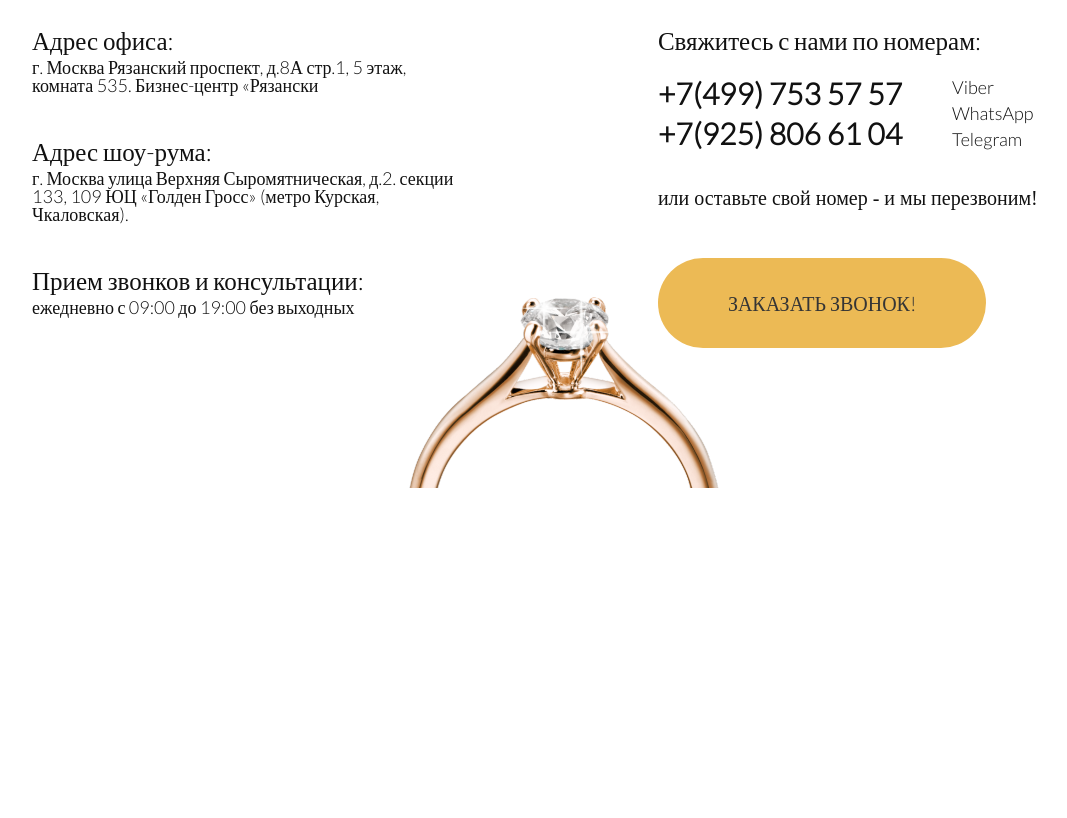
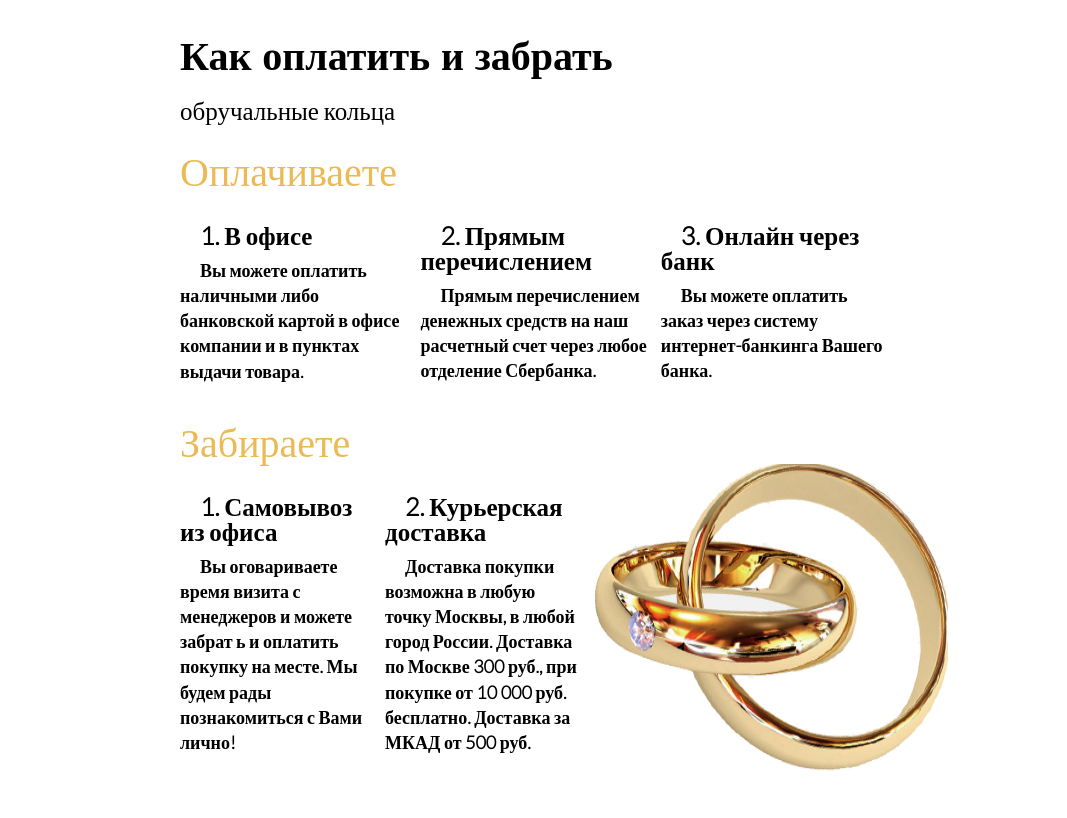
Before and after one commit to exymax/RingsGray, a plain HTML site: page index.html in a window 1280 px wide. Shown: the part 2582-3400 px from the top of the page, without its empty margins (76-1143 px from the left). Before the commit the page ends 3070 px from the top, so only its background shows below. Drawn offline with Linux system fonts and the light colour scheme.

Commit message:
Add faq section

```diff
--- a/index.html
+++ b/index.html
@@ -42,21 +42,11 @@
     </header>
     <section class="sale-section">
         <div class="sale-section__inner-container">
-            <!--<div class="sale-section__lines-container sale-section__lines-container&#45;&#45;left">-->
-                <!--<div class="sale-section__line"></div>-->
-                <!--<div class="sale-section__line"></div>-->
-                <!--<div class="sale-section__line"></div>-->
-            <!--</div>-->
             <h2 class="sale-section__title">Предоставляем скидку</h2>
             <h3 class="sale-section__info">при заказе от 50 000 рублей</h3>
             <div class="sale-section__button-container">
                 <div class="button">Хочу скидку!</div>
             </div>
-            <!--<div class="sale-section__lines-container sale-section__lines-container&#45;&#45;right">-->
-                <!--<div class="sale-section__line"></div>-->
-                <!--<div class="sale-section__line"></div>-->
-                <!--<div class="sale-section__line"></div>-->
-            <!--</div>-->
         </div>
     </section>
      <section>
@@ -116,6 +106,56 @@
                  </div>
              </div>
          </section>
+         <section class="faq-section">
+             <div class="faq-section__inner-container">
+                 <h2 class="faq-section__title">Как оплатить и забрать</h2>
+                 <h3 class="faq-section__info">обручальные кольца</h3>
+                 <div class="faq-section__list">
+                     <span class="faq-section__list-header">Оплачиваете</span>
+                     <div class="faq-section__list-elements-container">
+                         <div class="faq-section__list-element">
+                             <span class="faq-section__element-header">1. В офисе</span>
+                             <span class="faq-section__element-text">
+                             Вы можете оплатить наличными либо банковской картой в офисе компании и в пунктах выдачи товара.
+                         </span>
+                         </div>
+                         <div class="faq-section__list-element">
+                             <span class="faq-section__element-header">2. Прямым перечислением</span>
+                             <span class="faq-section__element-text">
+                             Прямым перечислением денежных средств на наш расчетный счет через любое отделение Сбербанка.
+                         </span>
+                         </div>
+                         <div class="faq-section__list-element">
+                             <span class="faq-section__element-header">3. Онлайн через банк</span>
+                             <span class="faq-section__element-text">
+                             Вы можете оплатить заказ через систему интернет-банкинга Вашего банка.
+                         </span>
+                         </div>
+                     </div>
+                 </div>
+                 <div class="faq-section__list">
+                     <span class="faq-section__list-header">Забираете</span>
+                     <div class="faq-section__list-elements-container">
+                         <div class="faq-section__list-element">
+                             <span class="faq-section__element-header">1. Самовывоз из офиса</span>
+                             <span class="faq-section__element-text">
+                                 Вы оговариваете время визита с менеджеров и можете забрат
+                                 ь и оплатить покупку на месте. Мы будем рады познакомиться с Вами лично!
+                         </span>
+                         </div>
+                         <div class="faq-section__list-element">
+                             <span class="faq-section__element-header">2. Курьерская доставка</span>
+                             <span class="faq-section__element-text">
+                                 Доставка покупки возможна в любую точку Москвы, в любой город России.
+                                 Доставка по Москве 300 руб., при покупке от 10 000 руб. бесплатно. Доставка за МКАД от 500 руб.
+                         </span>
+                         </div>
+                         <img src="./images/faqSectionRing.png" alt="">
+                     </div>
+                 </div>
+                 <div class="faq-section__container"></div>
+             </div>
+         </section>
      </section>
      <section class="contact-section">
          <div class="contact-section__inner-container">
--- a/style/contactSection.css
+++ b/style/contactSection.css
@@ -9,19 +9,20 @@
     display: flex;
     flex-direction: column;
     align-items: center;
+    width: 60%;
     padding: 50px 0;
 }
 
 .contact-section__info-container {
     display: flex;
-    justify-content: space-around;
+    justify-content: space-between;
     padding: 40px 0;
     position: relative;
 }
 
 .contact-section__info {
     display: flex;
-    width: 35%;
+    width: 40%;
     flex-direction: column;
 }
 
--- /dev/null
+++ b/style/faqSection.css
@@ -0,0 +1,54 @@
+.faq-section {
+    display: flex;
+    justify-content: center;
+}
+
+.faq-section__info {
+    padding: 20px 0;
+}
+
+.faq-section__inner-container {
+    display: flex;
+    flex-direction: column;
+    width: 60%;
+    padding-top: 165px;
+    position: relative;
+}
+
+.faq-section__list {
+    padding: 10px 0;
+
+}
+
+
+.faq-section__list-header {
+    font-size: 40px;
+    color: #ecba55;
+}
+
+.faq-section__list-elements-container {
+    display: flex;
+}
+
+.faq-section__list-element {
+    width: 30%;
+    text-indent: 20px;
+    margin: 20px 10px 20px 0;
+    display: flex;
+    flex-direction: column;
+}
+
+.faq-section__element-header {
+    text-indent: 20px;
+    font-family: Lato-Light;
+    font-size: 25px;
+    font-weight: bold;
+    padding: 10px 0;
+}
+
+.faq-section__element-text {
+    font-family: Lato-Light;
+    font-size: 18px;
+    line-height: 1.4;
+    font-weight: bold;
+}
--- a/style/mainStyle.css
+++ b/style/mainStyle.css
@@ -3,6 +3,7 @@
 @import 'createSection.css';
 @import 'bidSection.css';
 @import 'headerStyle.css';
+@import 'faqSection.css';
 
 @font-face {
     font-family: Lato-Light;
--- a/style/saleSection.css
+++ b/style/saleSection.css
@@ -25,19 +25,3 @@
     position: absolute;
     bottom: 0
 }
-
-.sale-section__lines-container--left {
-    left: 0;
-}
-
-.sale-section__lines-container--right{
-    right: 0;
-}
-
-
-.sale-section__line {
-    width: 5px;
-    height: 100%;
-    background-color: #252422;
-    margin: 10px;
-}
```
Also changed, not shown: images/faqSectionRing.png (added).
